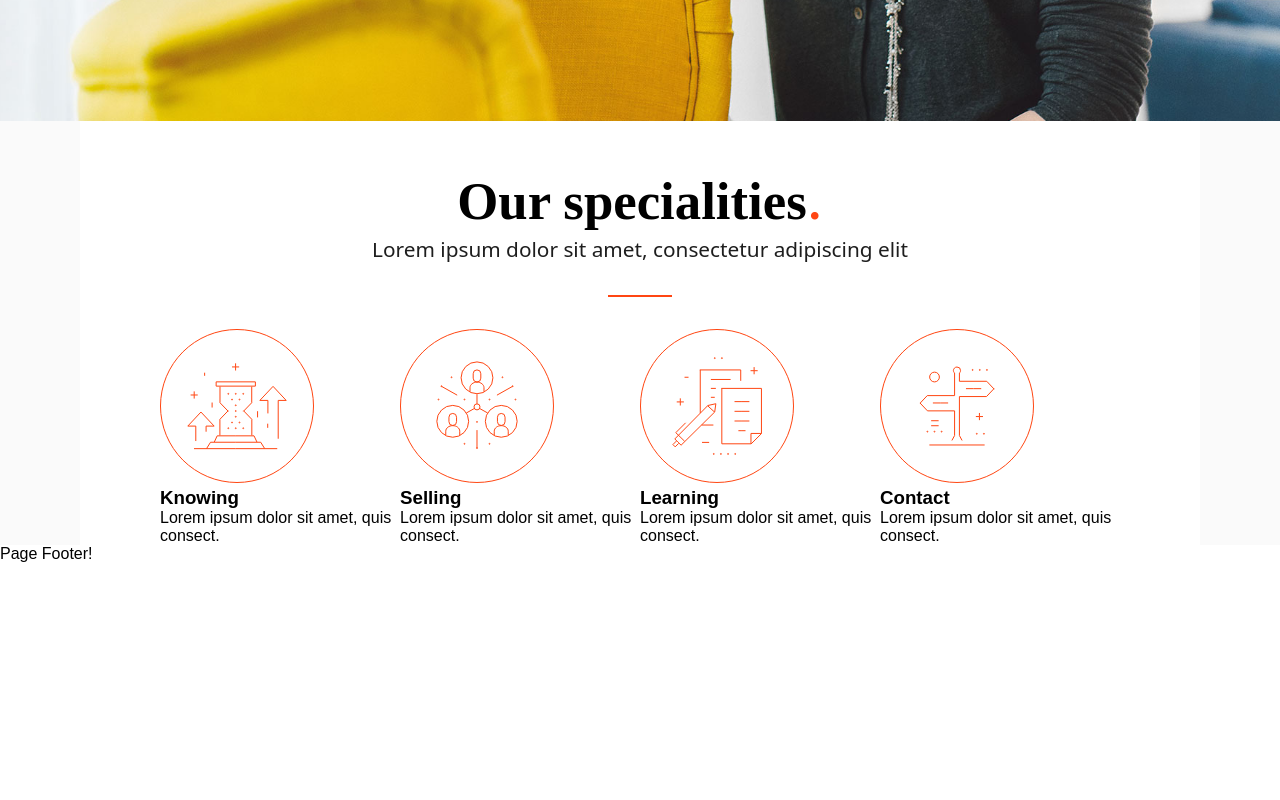
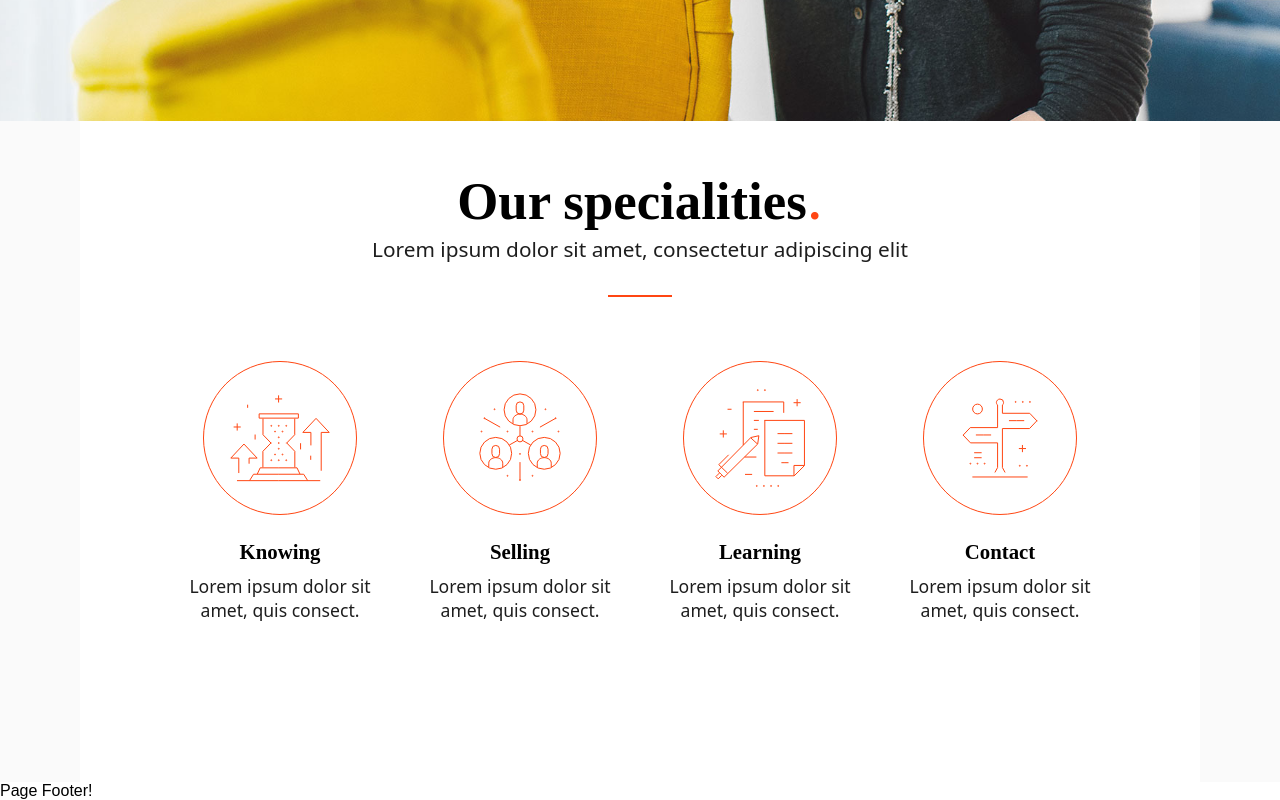
Before and after one commit to PasqualeIannace/proj-html-vuejs, a Vue app: page / in a window 1280 px wide. Shown: the part 679-1479 px from the top of the page. Before the commit the page ends 1242 px from the top, so only its background shows below. Built offline with nearby package versions, Linux system fonts and the light colour scheme.

Commit message:
Section 1 completata

```diff
--- a/src/components/PageMain.vue
+++ b/src/components/PageMain.vue
@@ -93,5 +93,24 @@ export default {
 .specialities {
     display: flex;
     justify-content: space-evenly;
+    text-align: center;
+
+    .miniature {
+        padding: 2em 0 10em 0;
+
+        h3 {
+            font-family: serif;
+            font-size: 1.3em;
+            padding: 1em 0 0.5em 0;
+        }
+
+        p {
+            color: #1E1E1E;
+            font-weight: lighter;
+            font-family: system-ui;
+            padding: 0 1em;
+            font-size: 1.1em;
+        }
+    }
 }
 </style>
```
